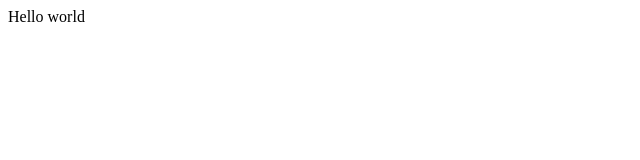
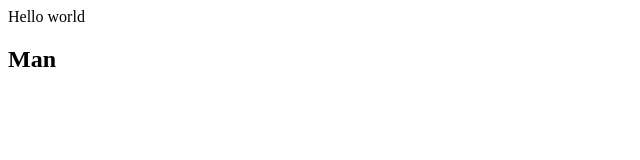
Before and after one commit to benitopeto/web_project, a plain HTML site: page index.html in a window 1280 px wide. Shown: the full height of the page, 0-640 px from the left. Drawn offline with Linux system fonts and the light colour scheme.

Commit message:
index.html

```diff
--- a/index.html
+++ b/index.html
@@ -1 +1,3 @@
 </h1>Hello world</h1>
+</hr>
+<h2><b>Man</b></h2>
```
